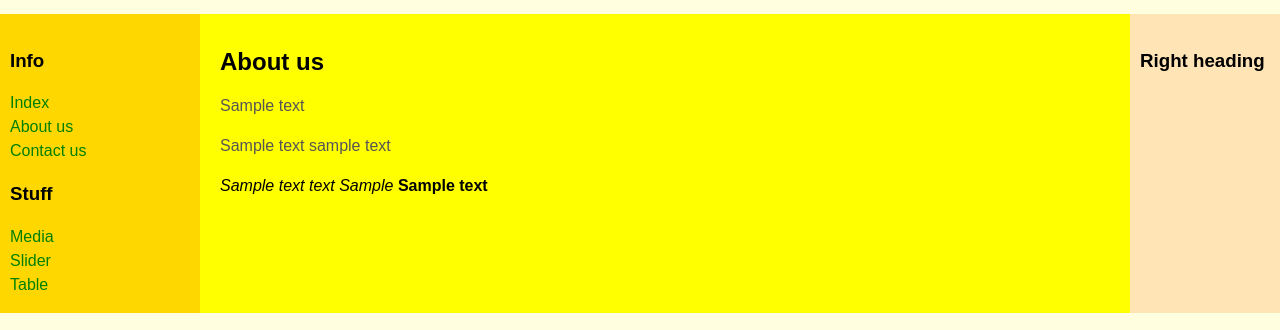
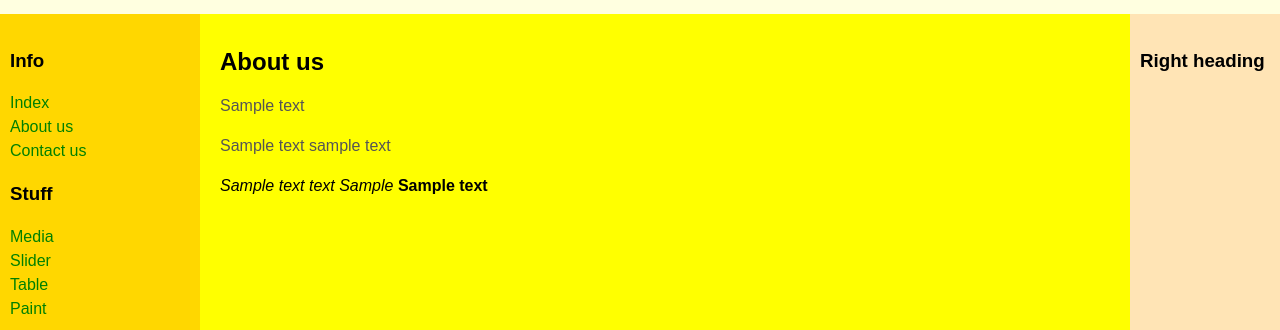
Before and after one commit to RicksonBro/PrakFive, a plain HTML site: page about.html in a window 1280 px wide. Shown: the part 139-469 px from the top of the page. Drawn offline with Linux system fonts and the light colour scheme.

Commit message:
Update about.html

```diff
--- a/about.html
+++ b/about.html
@@ -31,6 +31,7 @@
            <li><a href="media.html">Media</a></li>
            <li><a href="slider.html">Slider</a></li>
            <li><a href="table.html">Table</a></li>
+	<li><a href="paint.html">Paint</a></li>
        </ul>
    </nav>
    <div class="right column">
```
